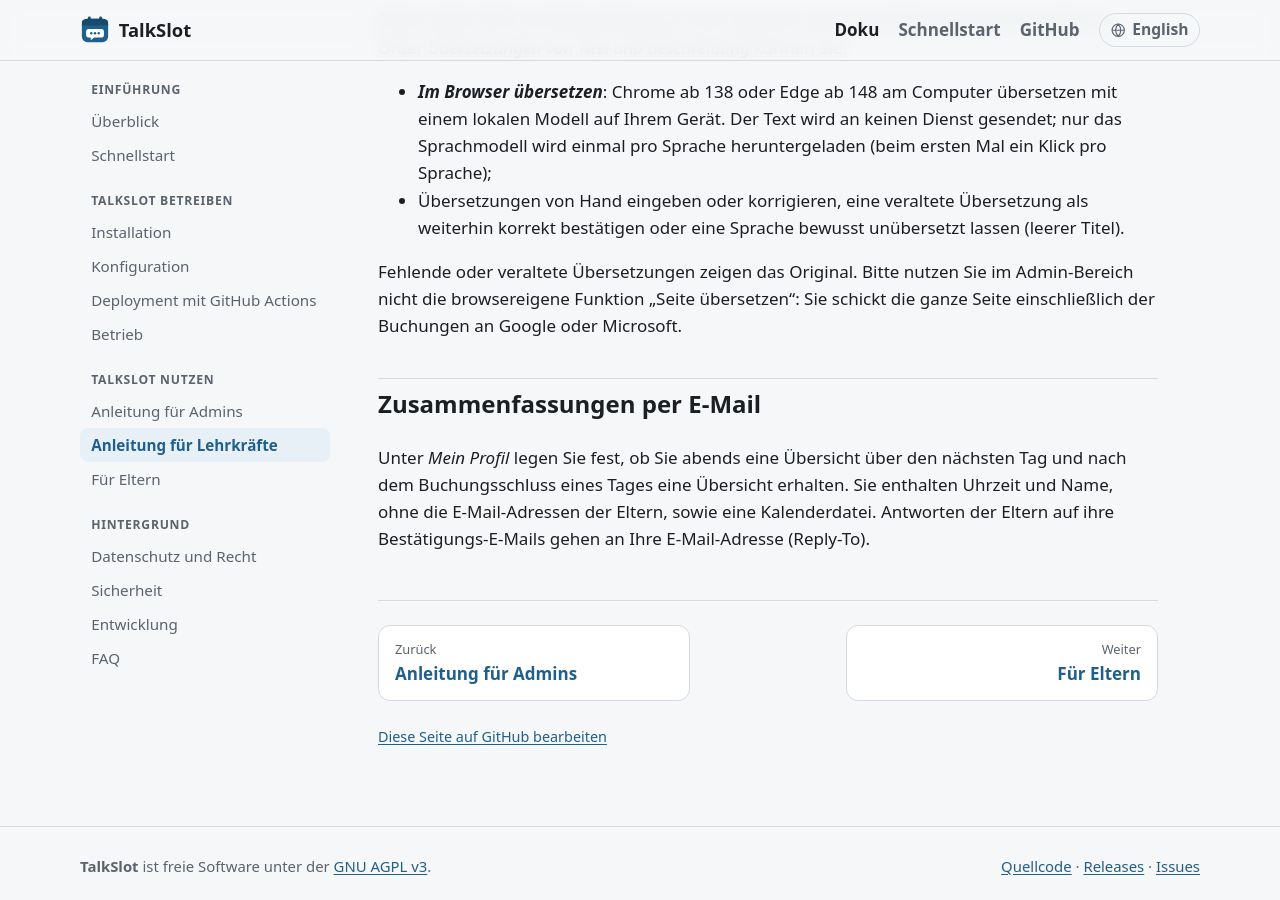
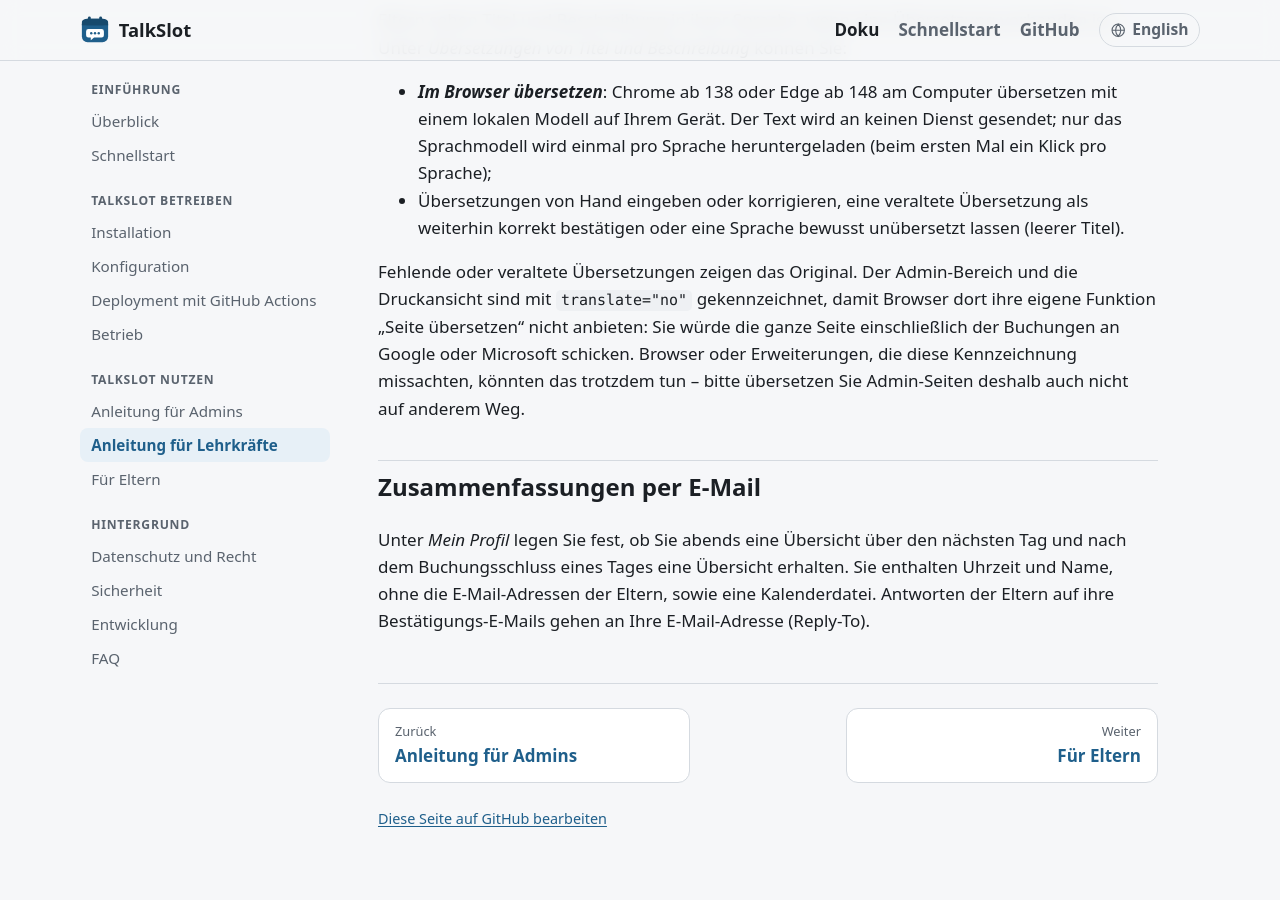
Before and after one commit to skornehl/talkslot, a Jekyll site: the page built from docs/de/guide/teachers.md, in a window 1280 px wide and 900 px high, scrolled down 5143 px. Built offline with Jekyll 4.4.1, drawn with Linux system fonts in a browser that asks for light colours.

Commit message:
fix(privacy): keep browsers from translating admin pages
The browser's page translation sends the whole page to a cloud service. In
the admin area and the print view that means names and e-mail addresses of
parents, a third-country transfer the privacy policy rules out. Only the
docs warned about it.

Mark the admin layout and the print view with translate="no",
class="notranslate" and <meta name="google" content="notranslate">, so
Chrome, Edge, Firefox and Safari do not offer page translation there. The
Translator API used for round titles is a JavaScript API and is not
affected. Parent pages stay translatable on purpose.

Expert review P0-7

```diff
--- a/docs/de/guide/teachers.md
+++ b/docs/de/guide/teachers.md
@@ -91,9 +91,11 @@ Eltern sehen Titel und Beschreibung in ihrer Sprache, wenn eine Übersetzung vor
 - Übersetzungen von Hand eingeben oder korrigieren, eine veraltete Übersetzung als weiterhin korrekt
   bestätigen oder eine Sprache bewusst unübersetzt lassen (leerer Titel).
 
-Fehlende oder veraltete Übersetzungen zeigen das Original. Bitte nutzen Sie im Admin-Bereich nicht die
-browsereigene Funktion „Seite übersetzen“: Sie schickt die ganze Seite einschließlich der Buchungen an
-Google oder Microsoft.
+Fehlende oder veraltete Übersetzungen zeigen das Original. Der Admin-Bereich und die Druckansicht sind
+mit `translate="no"` gekennzeichnet, damit Browser dort ihre eigene Funktion „Seite übersetzen“ nicht
+anbieten: Sie würde die ganze Seite einschließlich der Buchungen an Google oder Microsoft schicken.
+Browser oder Erweiterungen, die diese Kennzeichnung missachten, könnten das trotzdem tun – bitte
+übersetzen Sie Admin-Seiten deshalb auch nicht auf anderem Weg.
 
 ## Zusammenfassungen per E-Mail
 
```
Also changed, not shown: docs/de/guide/privacy.md (+6 -0 lines), docs/guide/privacy.md (+5 -0 lines), docs/guide/teachers.md (+4 -2 lines), README.md, 5 other files.
